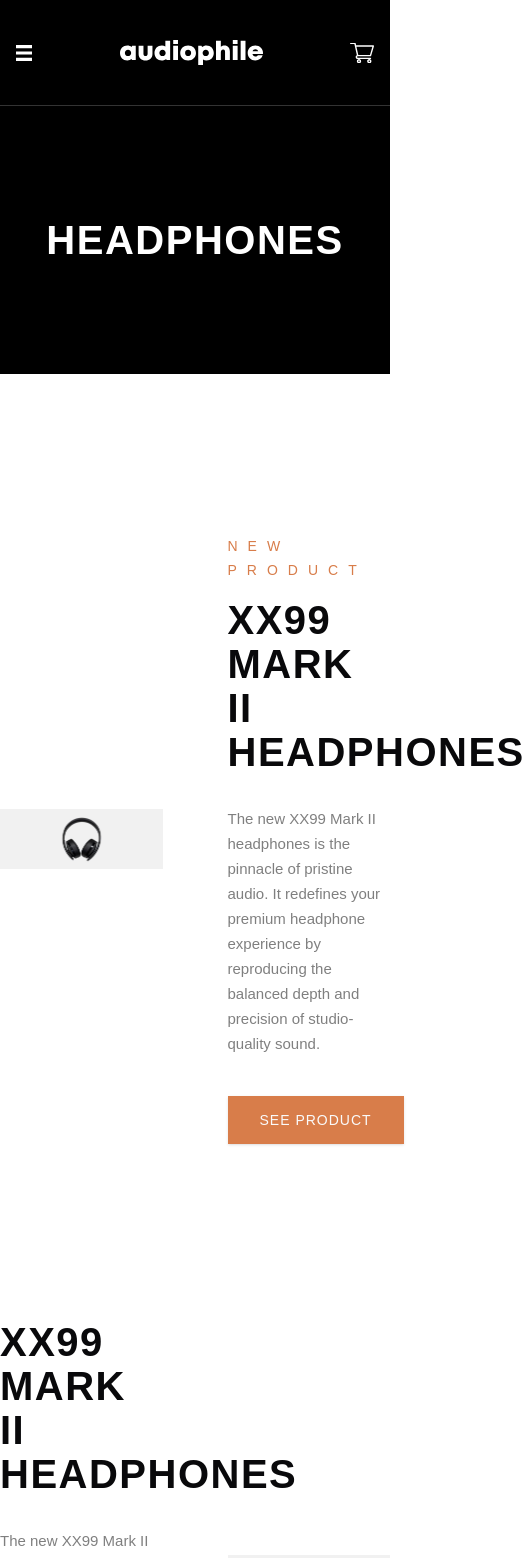
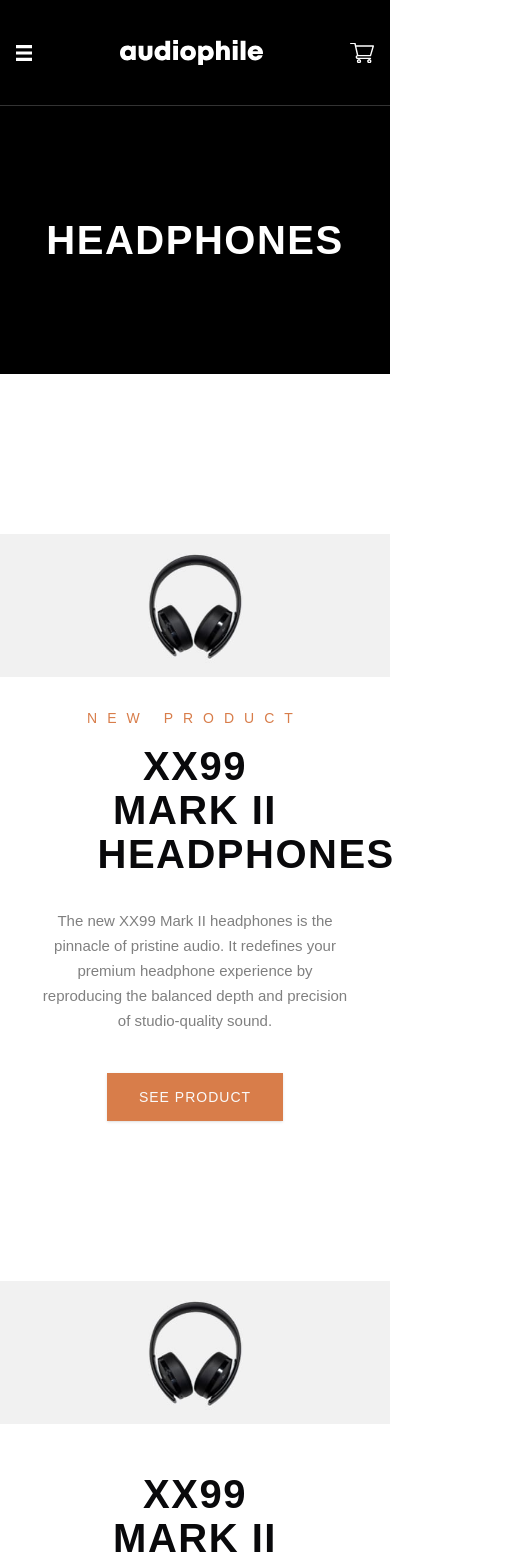
Before and after one commit to TranDanh1122/next_eccommerce, a Next.js app: page /category/1 in a window 390 px wide. Shown: the top 1558 px of the page, 525 px wide, since content can reach past the window. Built offline with nearby package versions, Linux system fonts and the light colour scheme.

Commit message:
responsive category detail

```diff
--- a/src/components/ProductItem.tsx
+++ b/src/components/ProductItem.tsx
@@ -2,22 +2,22 @@ import React from "react";
 import { Button } from "./ui/button";
 const ProductItem = React.memo(({ type, isNew }: { type?: string, isNew: boolean }) => {
     return <>
-        <div className={`flex items-center justify-between ${type == "reverse" ? "flex-row-reverse" : "flex-row"}`}>
-            <picture className="w-5/12">
+        <div className={`flex items-center flex-col gap-8 md:gap-0 lg:flex-row justify-between ${type == "reverse" ? "lg:flex-row-reverse" : "flex-row"}`}>
+            <picture className="lg:w-5/12 w-full">
                 <source media="(min-width: 1024px)" srcSet="/assets/shared/desktop/image-xx99-mark-two-headphones.jpg" />
-                <source media="(min-width: 768px)" srcSet="/assets/shared/tablet/image-xx99-mark-two-headphones.jpg" />
-                <img src="/assets/shared/mobile/image-xx99-mark-two-headphones.jpg" alt="Speaker ZX9" className="w-full h-full object-cover" />
+                <source media="(min-width: 768px)" srcSet="/assets/shared/mobile/image-xx99-mark-two-headphones.jpg" />
+                <img src="/assets/shared/mobile/image-xx99-mark-two-headphones.jpg" alt="Speaker ZX9" className="w-full h-full object-cover lg:aspect-square md:aspect-video" />
             </picture>
-            <div className="w-5/12">
-                {isNew && <span className="over  lg:text-left text-center text-d8">
+            <div className="lg:w-5/12 w-full">
+                {isNew && <span className="over block lg:text-left text-center text-d8">
                     NEW PRODUCT
                 </span>}
-                <h2 className="h2 mt-4 mb-8"> XX99 Mark II Headphones</h2>
-                <p className="text-black text-opacity-50 body font-medium">
+                <h2 className="h2 mt-4 mb-8 w-1/2 lg:w-full text-center mx-auto"> XX99 Mark II Headphones</h2>
+                <p className="text-black text-opacity-50 body font-medium w-4/5 lg:w-full text-center mx-auto">
                     The new XX99 Mark II headphones is the pinnacle of pristine audio.
                     It redefines your premium headphone experience by reproducing the balanced depth and precision of studio-quality sound.
                 </p>
-                <Button className=" w-fit bg-d8 hover:bg-fb py-6 px-8 mt-10 rounded-none subtitle lg:mx-0 mx-auto">
+                <Button className=" w-fit bg-d8 hover:bg-fb py-6 px-8 mt-10 rounded-none subtitle lg:mx-0 mx-auto flex">
                     See Product
                 </Button>
             </div>
```
